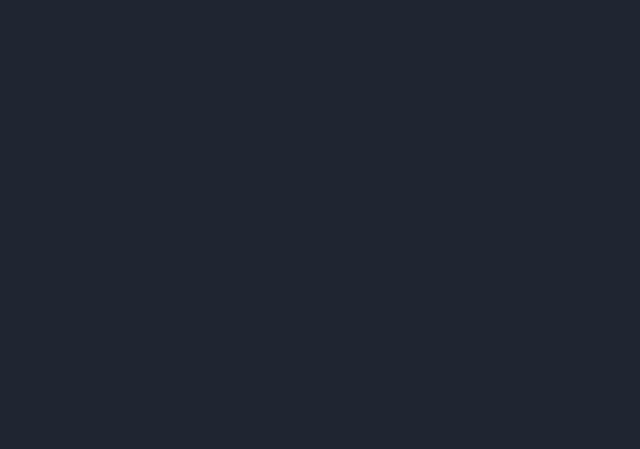
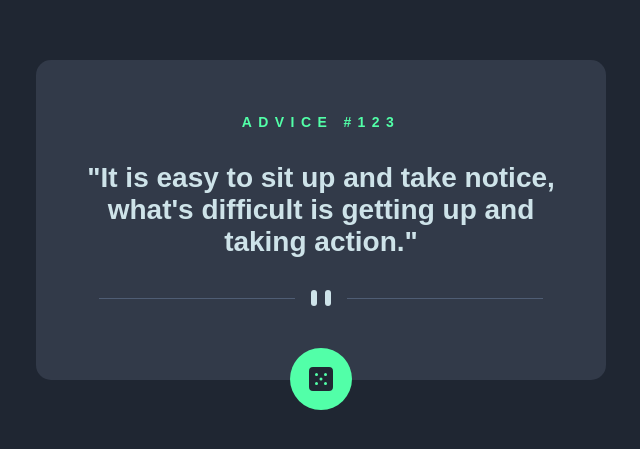
Before and after one commit to vanessa-cl/advice-generator, a React (Vite) app: page / in a window 1280 px wide. Shown: the part 149-598 px from the top of the page, without its empty margins (319-959 px from the left). Built offline with nearby package versions, Linux system fonts and the light colour scheme; a web font is replaced by a local one.

Commit message:
feat: estrutura html inicial e estilização básica dos componentes

```diff
--- a/src/App.css
+++ b/src/App.css
@@ -1,4 +1,7 @@
 main {
   background-color: var(--dark-blue);
   height: 100%;
+  display: flex;
+  justify-content: center;
+  align-items: center;
 }
--- a/src/App.jsx
+++ b/src/App.jsx
@@ -1,13 +1,12 @@
-import { useState } from 'react'
-import './App.css'
+import "./App.css";
+import Quote from "./components/Quote";
 
 function App() {
-
   return (
     <main>
-
+      <Quote />
     </main>
-  )
+  );
 }
 
-export default App
+export default App;
--- /dev/null
+++ b/src/components/DiceButton.jsx
@@ -0,0 +1,10 @@
+import dice from "../assets/images/icon-dice.svg";
+import "./styles/DiceButton.css";
+
+export default function DiceButton() {
+  return (
+    <button className="dice-button">
+      <img src={dice} />
+    </button>
+  );
+}
--- /dev/null
+++ b/src/components/Quote.jsx
@@ -0,0 +1,24 @@
+import { useState } from "react";
+import DiceButton from "./DiceButton";
+import "./styles/Quote.css";
+import pattern from "../assets/images/pattern-divider-desktop.svg";
+
+export default function Quote() {
+  const [advice, setAdvice] = useState({
+    id: 123,
+    slip: "It is easy to sit up and take notice, what's difficult is getting up and taking action.",
+  });
+
+  return (
+    <article>
+      <div className="quote-container">
+        <h1 className="quote-title">ADVICE #{advice.id}</h1>
+        <p className="quote-text">&quot;{advice.slip}&quot;</p>
+        <img className="pattern-divider" src={pattern} />
+      </div>
+      <div className="dice-button-container">
+        <DiceButton />
+      </div>
+    </article>
+  );
+}
--- /dev/null
+++ b/src/components/styles/DiceButton.css
@@ -0,0 +1,11 @@
+.dice-button {
+  background-color: var(--neon-green);
+  border-radius: 50%;
+  border: none;
+  cursor: pointer;
+  display: flex;
+  justify-content: center;
+  align-items: center;
+  width: 50px;
+  height: 60px;
+}
--- /dev/null
+++ b/src/components/styles/Quote.css
@@ -0,0 +1,43 @@
+article,
+.quote-container {
+  display: flex;
+  flex-direction: column;
+  justify-content: center;
+  align-items: center;
+}
+
+article {
+  overflow: hidden;
+}
+
+.quote-container {
+  background-color: var(--dark-grayish-blue);
+  border-radius: 15px;
+  width: 30rem;
+  font-family: var(--quote-font);
+  padding: 2rem 2.8rem;
+  height: 16rem;
+}
+
+.quote-title {
+  color: var(--neon-green);
+  letter-spacing: 0.4rem;
+  font-size: 14px;
+}
+
+.quote-text {
+  color: var(--light-cyan);
+  font-size: 28px;
+  font-weight: bold;
+  margin: 2rem 0;
+  text-align: center;
+}
+
+.pattern-divider {
+  margin-bottom: 1.2rem;
+}
+
+.dice-button-container {
+  position: relative;
+  bottom: 2rem;
+}
--- a/src/styles.css
+++ b/src/styles.css
@@ -22,7 +22,8 @@
   margin: 0;
 }
 
-
-html, body, #root {
+html,
+body,
+#root {
   height: 100%;
 }
```
Also changed, not shown: src/main.jsx (+7 -7 lines).
